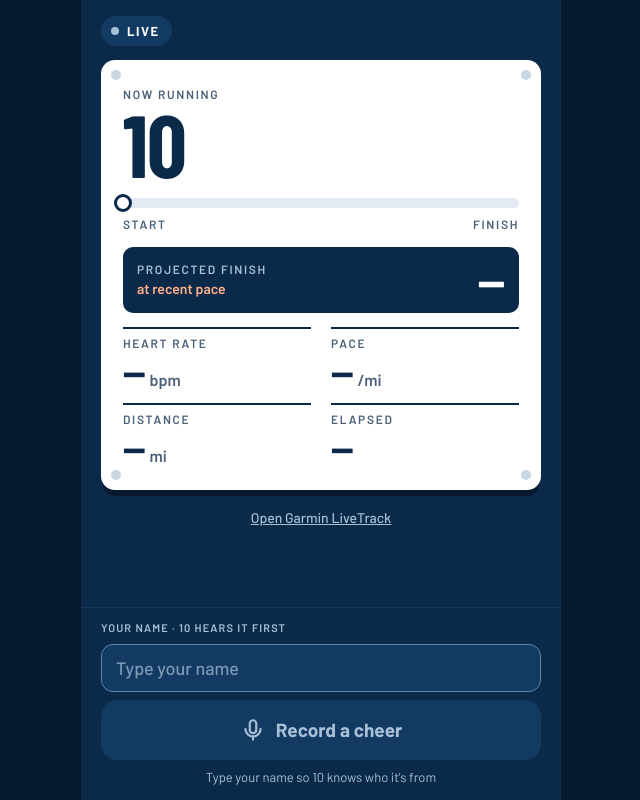
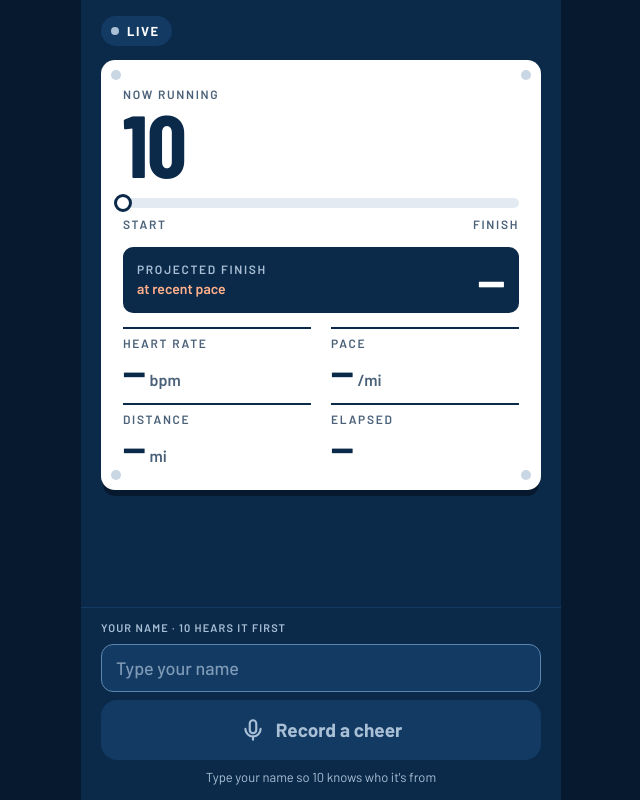
Before and after one commit to mgillen2013-tech/Race-Buds, a Flask app: template templates/index.html in a window 1280 px wide. Shown: the whole page, without its empty margins (319-959 px from the left). Run offline with Flask 3, Linux system fonts and the light colour scheme; the template is opened without the code that fills it: most values are stand-ins (such as "Sample title", 1, 10 or a date in 2020); some web fonts are replaced.

Commit message:
Remove the Open Garmin LiveTrack link from the page
Co-Authored-By: Claude Opus 5.5 <noreply@anthropic.com>
Claude-Session: https://claude.ai/code/session_01YVdDt2c8Nuiys2UoY9hNaR

```diff
--- a/app.py
+++ b/app.py
@@ -177,7 +177,7 @@ def index():
         return "This link isn't valid. Ask for the original link.", 403
     page_stats = current_stats(request.args.get("demo", "live"))
     return render_template(
-        "index.html", runner=RUNNER_NAME, livetrack_url=LIVE.url or LIVETRACK_URL, key=key,
+        "index.html", runner=RUNNER_NAME, key=key,
         max_seconds=MAX_CLIP_SECONDS, cooldown_minutes=COOLDOWN_SECONDS // 60,
         stats=page_stats, demo=DEMO_STATS,
     )
--- a/templates/index.html
+++ b/templates/index.html
@@ -114,12 +114,6 @@
   [data-status=stale] .grid, [data-status=stale] .band, [data-status=stale] .segs { opacity: 0.55; }
   [data-status=waiting] .segs, [data-status=waiting] .seg-wrap { display: none; }
 
-  .lt {
-    display: block; text-align: center; padding: 13px 16px; border-radius: 12px; text-decoration: none;
-    font-weight: 600; color: #fff; border: 1.5px solid var(--field-line);
-  }
-  .lt:hover { background: var(--ground-raised); }
-  .lt.quiet { border: 0; padding: 4px; font-weight: 500; font-size: 14px; color: var(--on-navy-muted); text-decoration: underline; }
 
   /* Action bar, pinned to the bottom */
   .bar {
@@ -234,9 +228,6 @@
       <p class="stale-note" id="staleNote" hidden></p>
     </article>
 
-    {% if livetrack_url %}
-      <a class="lt" id="ltLink" href="{{ livetrack_url }}" target="_blank" rel="noopener">Open Garmin LiveTrack</a>
-    {% endif %}
   </div>
 
   <section class="bar" id="panel" data-state="idle" aria-label="Send a voice note">
@@ -342,8 +333,6 @@ function render(s) {
   stale.textContent = s.status === "stale"
     ? `Last update ${t.updatedAgo}. These numbers may be behind (the signal can drop in crowds).` : "";
 
-  const lt = $("ltLink");
-  if (lt) lt.className = s.status === "waiting" ? "lt" : "lt quiet";
 }
 
 const statsParams = new URLSearchParams({ key: KEY });
```
Also changed, not shown: CLAUDE.md (+3 -2 lines).
